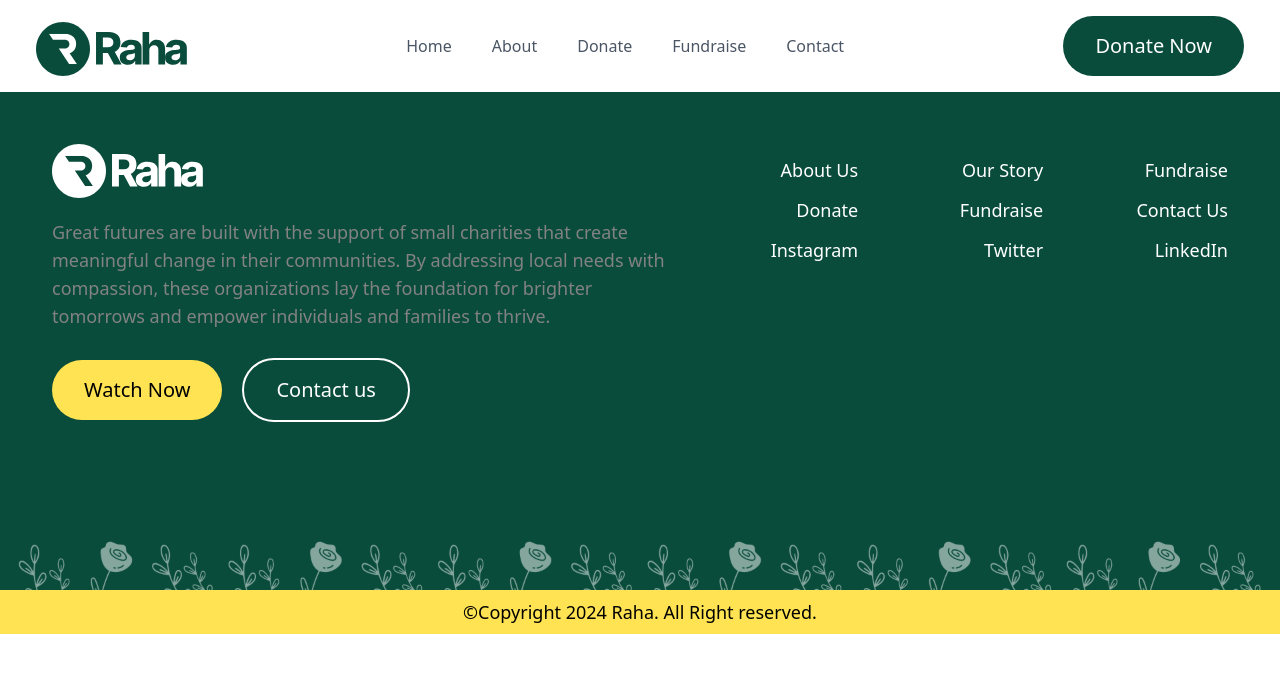
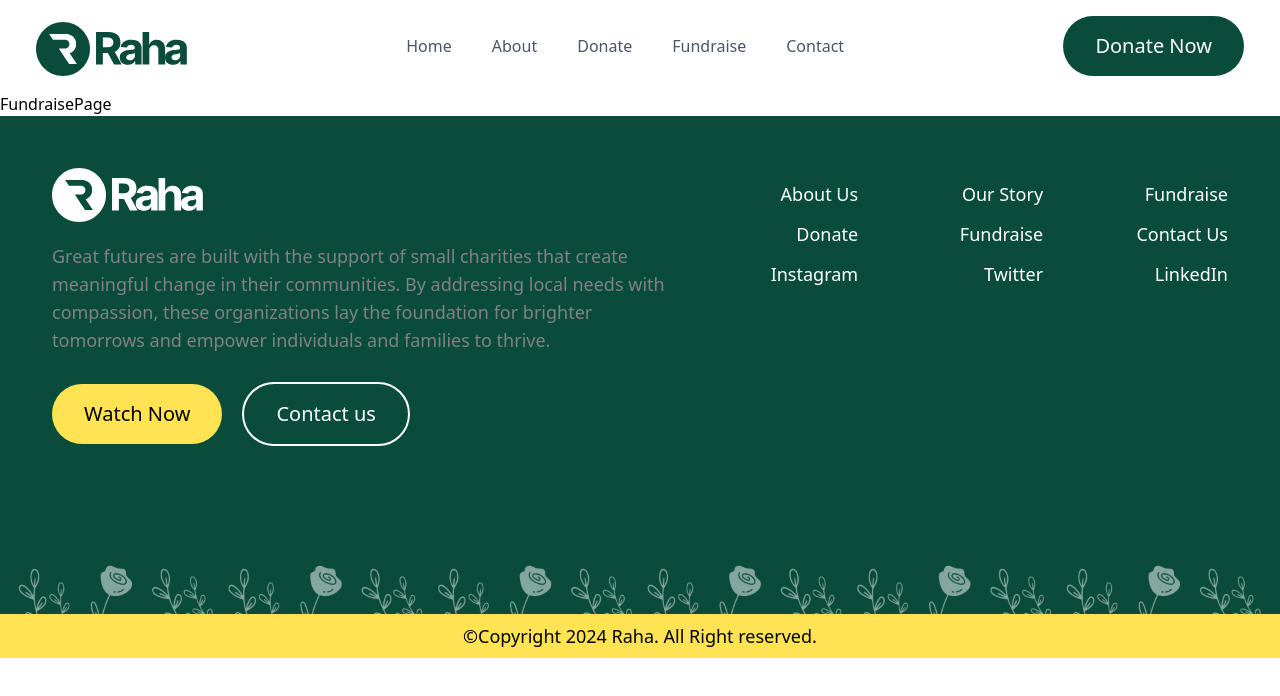
Before and after one commit to Prudentdev-xyz/Raha-app-new, a React (Vite) app: page /Fundraise in a window 1280 px wide. Shown: the top 696 px of the page. Built offline with nearby package versions, Linux system fonts and the light colour scheme.

Commit message:
fix-FundraisePage-link

```diff
--- a/src/App.jsx
+++ b/src/App.jsx
@@ -6,6 +6,7 @@ import { AboutUs } from "./pages/AboutUs";
 import { Donate } from "./pages/Donate";
 import { Contact } from "lucide-react";
 import { ContactPage } from "./pages/ContactPage";
+import { FundraisePage } from "./pages/FundraisePage";
 
 
 function App() {
@@ -17,6 +18,7 @@ function App() {
         <Route path="/about" element={<AboutUs />} />
         <Route path="/Donate" element={<Donate />} />
         <Route path="/Contact" element={<ContactPage />} />
+        <Route path="/Fundraise" element={<FundraisePage />} />
       </Routes>
       <Footer />
     </BrowserRouter>
--- a/src/components/layouts/Footer.jsx
+++ b/src/components/layouts/Footer.jsx
@@ -14,7 +14,7 @@ export const FooterLinks = [
         text: "Our Story",
     },
     {
-      link: "/",
+      link: "/Fundraise",
       text: "Fundraise",
     },
     {
```
